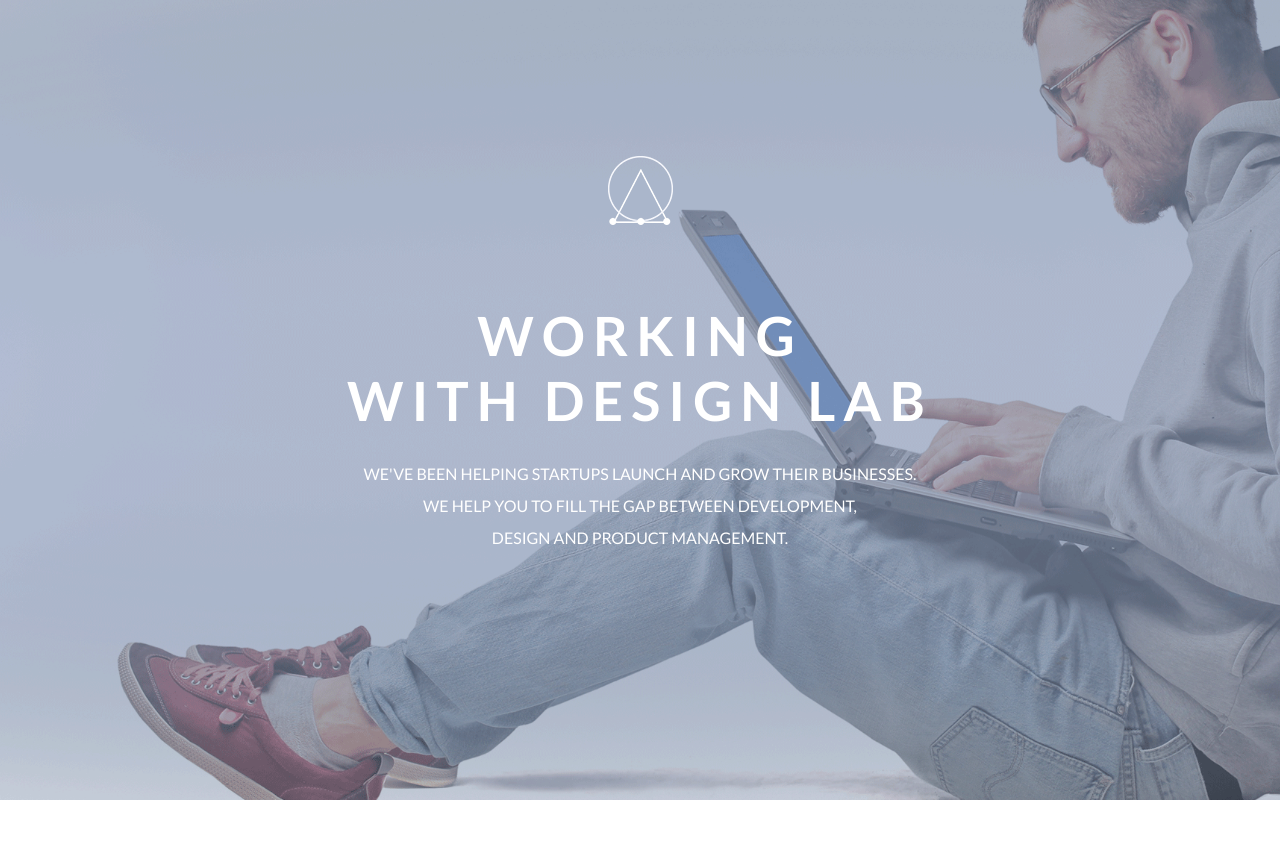
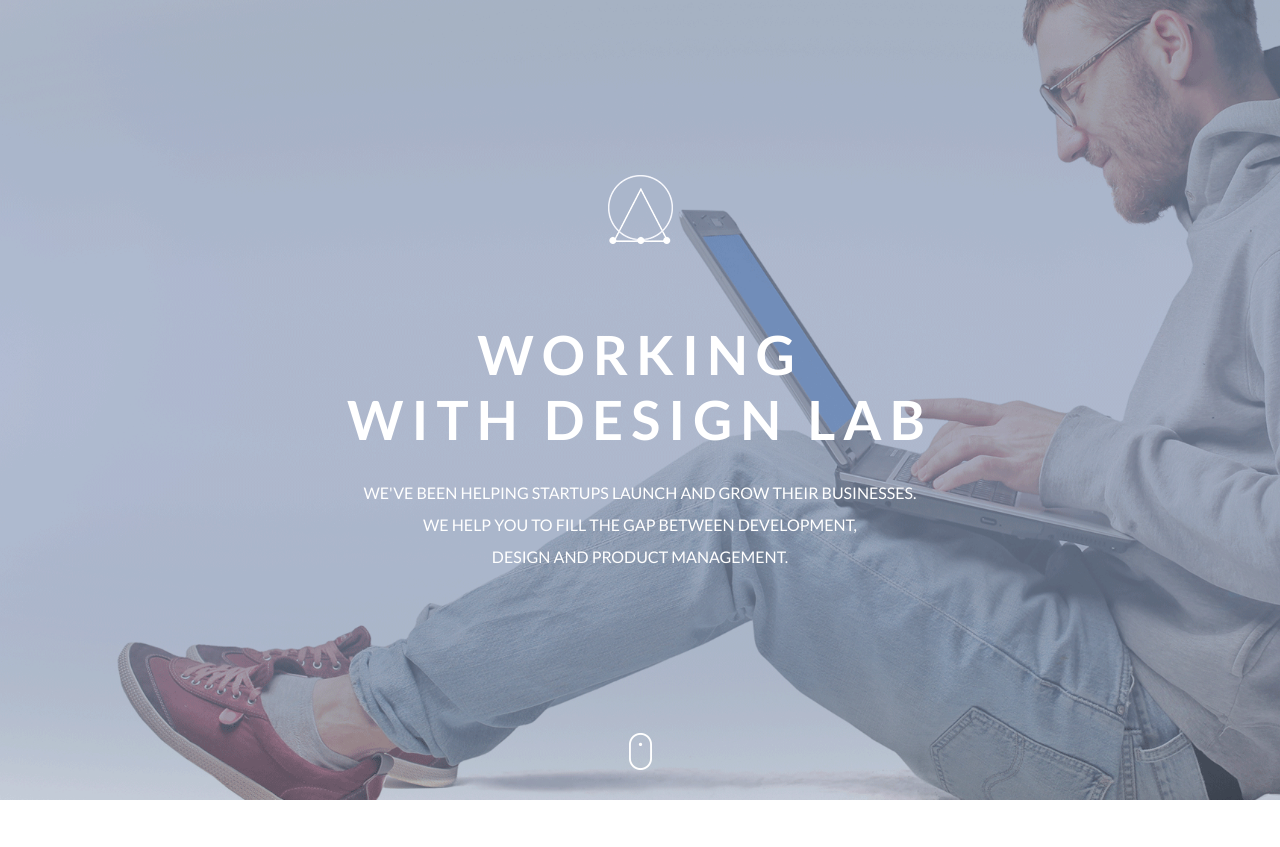
Before and after one commit to grande-tomasz/template-to-website-design-lab, a website: page index.html in a window 1280 px wide. Shown: the top 847 px of the page. Drawn offline with Linux system fonts and the light colour scheme.

Commit message:
Fix positioning of logo in header section

```diff
--- a/scss/body/_header.scss
+++ b/scss/body/_header.scss
@@ -3,12 +3,13 @@ header {
   background-image: url('../img/header.png');
   background-position: center;
   background-size: cover;
+  justify-content: initial;
   height: 100vh;
+  min-height: 800px;
   text-transform: uppercase;
   color: $color-primary;
   .wrapper {
     text-align: center;
-    padding-top: 150px;
   }
   .logo {
     padding: 50px 0;
@@ -20,6 +21,6 @@ header {
     line-height: 32px;
   }
   .scroll {
-    padding-top: 250px;
+    padding-top: 20vh;
   }
 }
```
Also changed, not shown: css/style.css, docs/css/style.css, docs/img/design.png, docs/img/development.png, docs/img/logo.png, docs/img/logo2.png, docs/img/product-management.png, docs/img/scroll.png, 1 other file.
